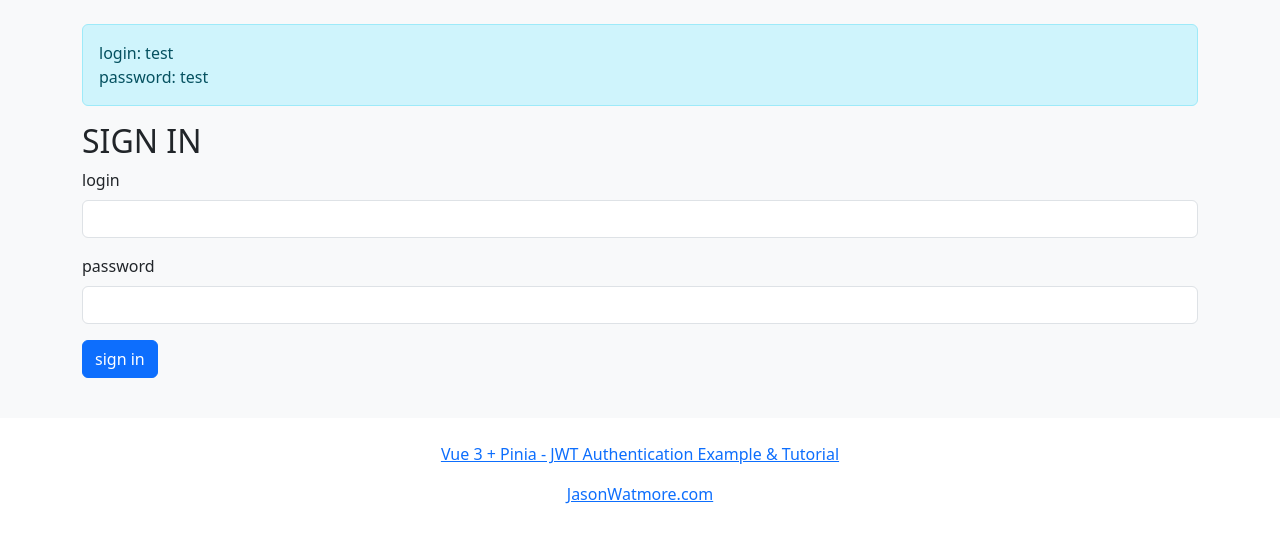
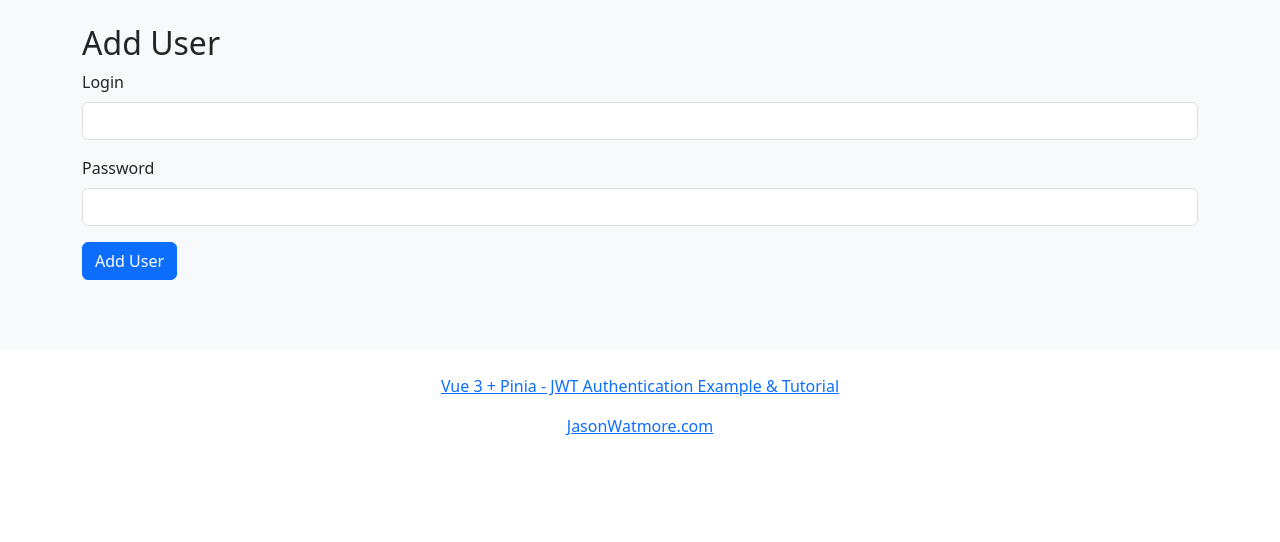
Before and after one commit to AdamGigiewicz/Passerby, a Vue app in the folder frontend/: page /add in a window 1280 px wide. Shown: the top 542 px of the page. Built offline with nearby package versions, Linux system fonts and the light colour scheme; sample sign-in values are in the browser's storage.

Commit message:
feat: AddUser

```diff
--- a/frontend/src/views/AddUser.vue
+++ b/frontend/src/views/AddUser.vue
@@ -11,7 +11,7 @@ const schema = Yup.object().shape({
 
     function onSubmit(values, { setErrors }) {
         const adminstore = useAdminStore();
-    const { login, password} = values;
+        const { login, password } = values;
 
         return adminstore.add(login, password)
             .catch(error => setErrors({ apiError: error }));
@@ -19,30 +19,28 @@ function onSubmit(values, { setErrors }) {
 </script>
 
 <template>
-    <div>
-        <div class="alert alert-info">
-            login: test<br />
-            password: test
-        </div>
-        <h2>SIGN IN</h2>
-        <Form @submit="onSubmit" :validation-schema="schema" v-slot="{ errors, issubmitting }">
+    <div class="user-form">
+        <h2>Add User</h2>
+        <Form @submit="onSubmit" :validation-schema="schema">
+            <template v-slot="{ errors, isSubmitting }">
                 <div class="form-group">
-                <label>login</label>
-                <Field name="login" type="text" class="form-control" :class="{ 'is-invalid': errors.login}" />
-                <div class="invalid-feedback">{{errors.login}}</div>
+                    <label for="login">Login</label>
+                    <Field name="login" type="text" class="form-control" :class="{ 'is-invalid': errors.login }" />
+                    <div class="invalid-feedback">{{ errors.login }}</div>
                 </div>
                 <div class="form-group">
-                <label>password</label>
+                    <label for="password">Password</label>
                     <Field name="password" type="password" class="form-control" :class="{ 'is-invalid': errors.password }" />
-                <div class="invalid-feedback">{{errors.password}}</div>
+                    <div class="invalid-feedback">{{ errors.password }}</div>
                 </div>
                 <div class="form-group">
                     <button class="btn btn-primary" :disabled="isSubmitting">
                         <span v-show="isSubmitting" class="spinner-border spinner-border-sm mr-1"></span>
-                    sign in
+                        Add User
                     </button>
                 </div>
-            <div v-if="errors.apiError" class="alert alert-danger mt-3 mb-0">{{errors.apiError}}</div>
+                <div v-if="errors.apiError" class="alert alert-danger mt-3 mb-0">{{ errors.apiError }}</div>
+            </template>
         </Form>
     </div>
 </template>
--- a/frontend/src/views/EditUser.vue
+++ b/frontend/src/views/EditUser.vue
@@ -41,10 +41,6 @@
                 <label>Criteria</label>
                 <input type="checkbox" value="" />
             </div>
-            <div class="form-group">
-                <label>Criteria</label>
-                <input type="checkbox" value="" />
-            </div>
             <VueDatePicker v-model="date"></VueDatePicker>
             <div class="form-group">
                 <button class="btn btn-primary">
```
Lines whose indentation alone changed are shown as unchanged.
